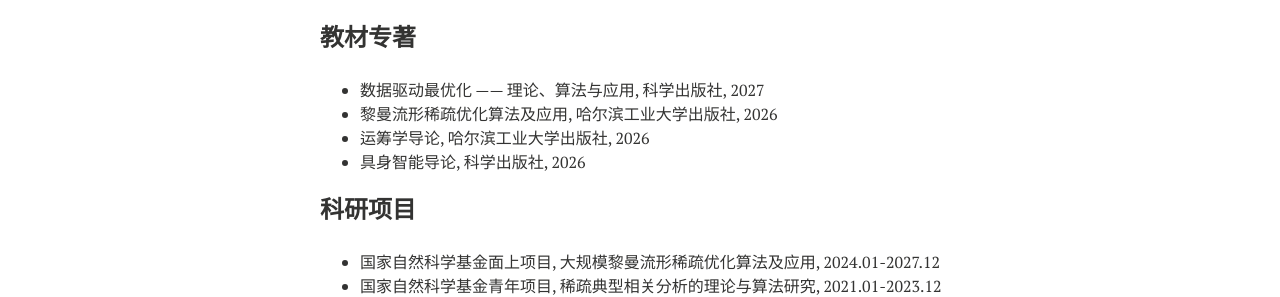
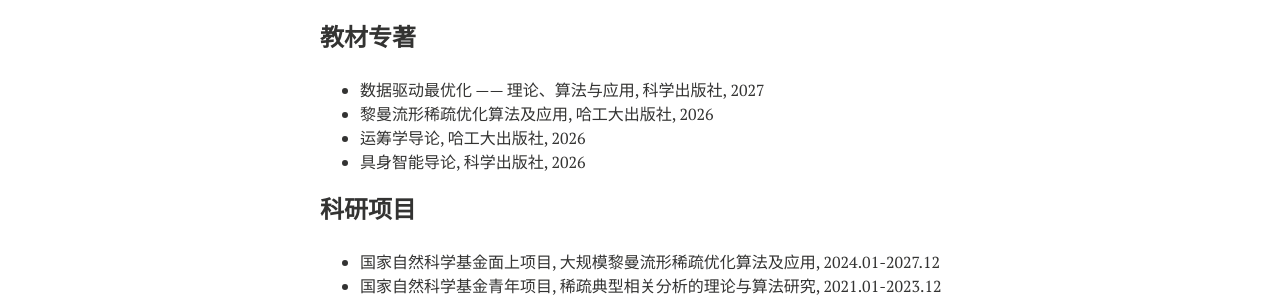
Before and after one commit to xianchaoxiu/xianchaoxiu.github.io, a Jekyll site: the page built from chinese/index.md, in a window 1280 px wide. Shown: the part 693-990 px from the top of the page. Built offline with Jekyll 4.4.1, drawn with Linux system fonts in a browser that asks for light colours; nearby versions of some CDN libraries.

Commit message:
Update index.md

```diff
--- a/chinese/index.md
+++ b/chinese/index.md
@@ -34,8 +34,8 @@ share: false
 
 ### 教材专著
 * 数据驱动最优化 —— 理论、算法与应用, 科学出版社, 2027 <br>
-* 黎曼流形稀疏优化算法及应用, 哈尔滨工业大学出版社, 2026 <br>
-* 运筹学导论, 哈尔滨工业大学出版社, 2026 <br>
+* 黎曼流形稀疏优化算法及应用, 哈工大出版社, 2026 <br>
+* 运筹学导论, 哈工大出版社, 2026 <br>
 * 具身智能导论, 科学出版社, 2026 <br>
 
 
```
